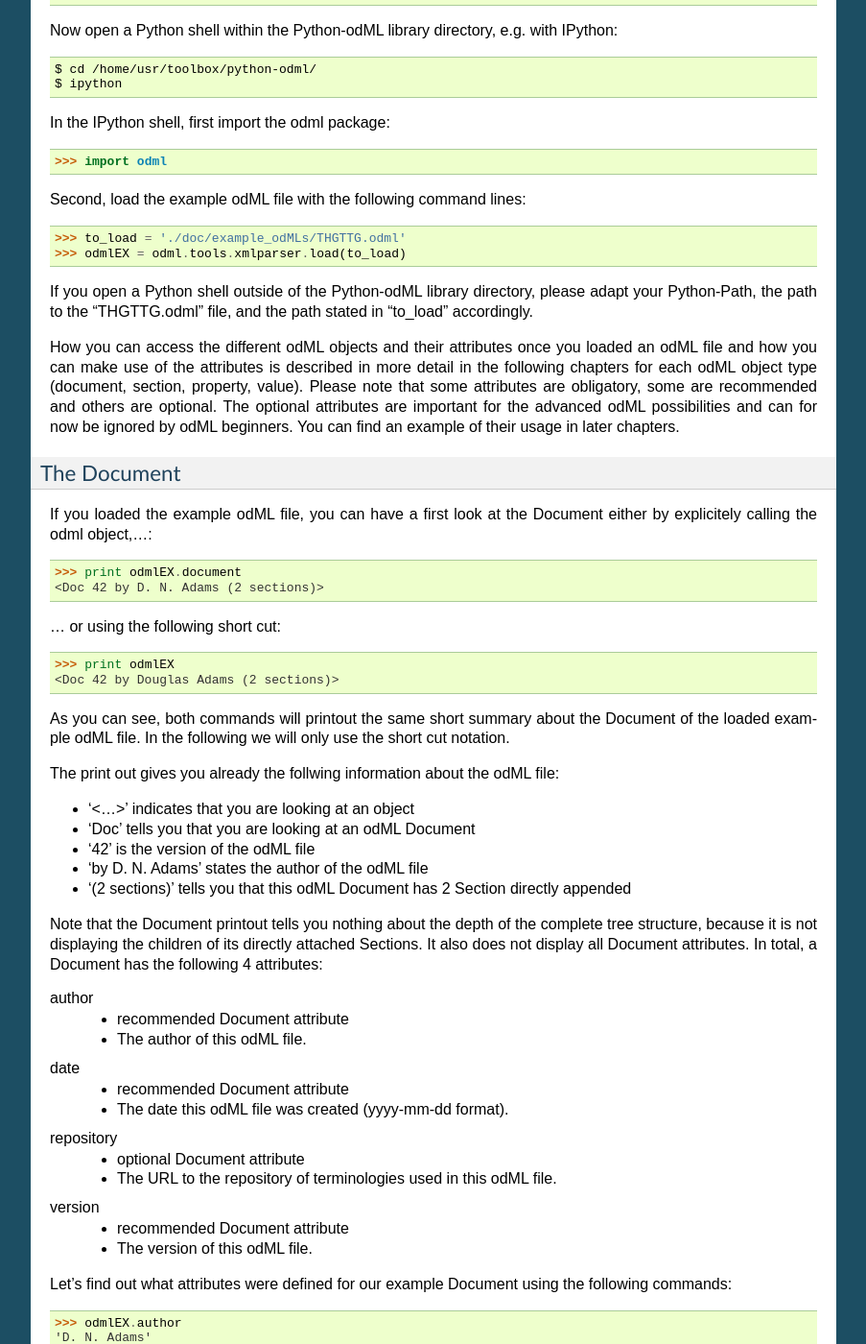
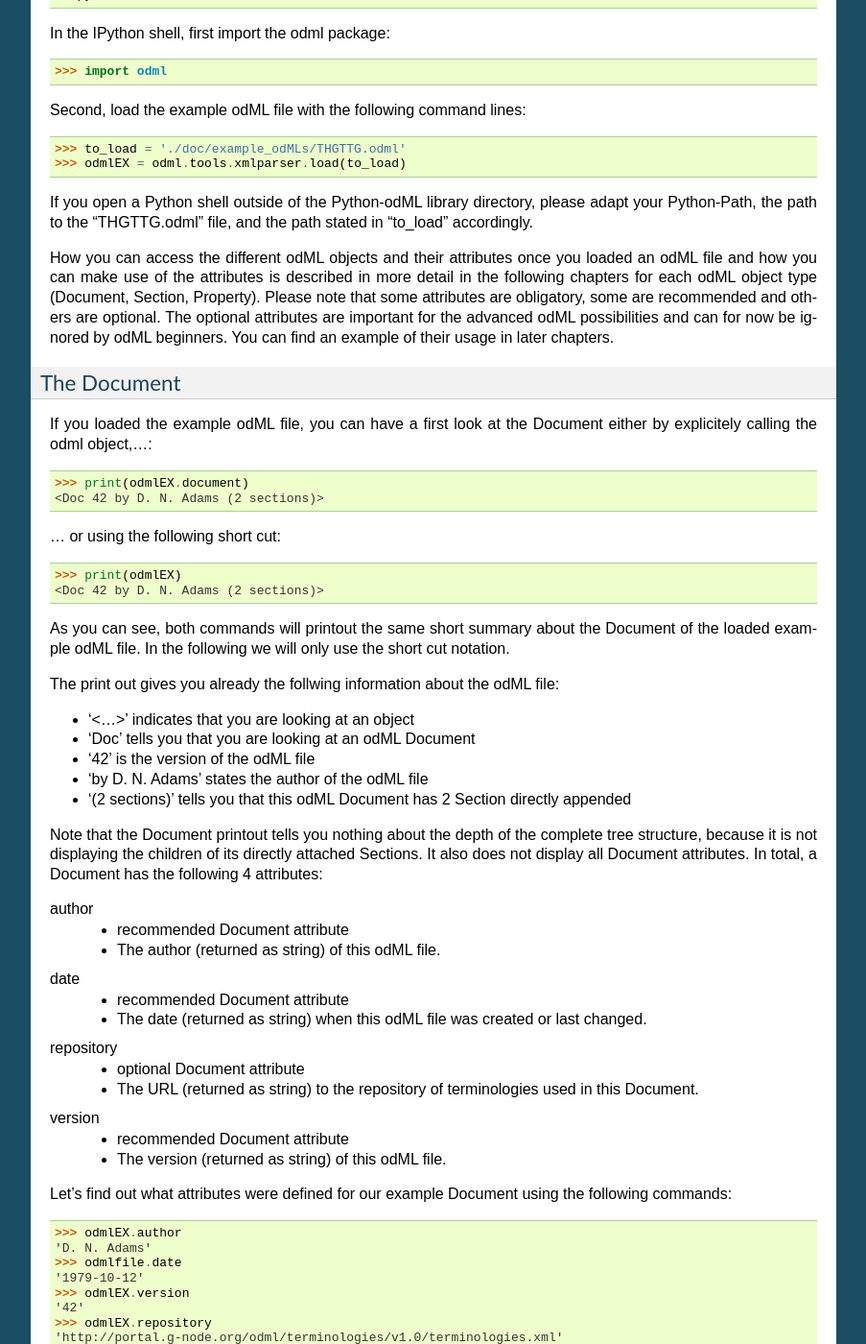
Before and after one commit to G-Node/python-odml, a Sphinx documentation site: the page built from doc/tutorial.rst, in a window 1280 px wide and 1400 px high, scrolled down 2666 px. Shown: the whole window at 96% size, without its empty margins (198-1101 px from the left). Built offline with Sphinx 7.4.7, drawn with Linux system fonts in a browser that asks for light colours; some of the changed lines change nothing that is shown; some of the changed text lies outside the part shown.

Commit message:
further modifications for updating the tutorial and documentation

```diff
--- a/doc/example_odMLs/thgttg.py
+++ b/doc/example_odMLs/thgttg.py
@@ -12,61 +12,65 @@
 import datetime
 
 
-odmlrepo = 'http://portal.g-node.org/odml/terminologies/v1.0/terminologies.xml'
+repo = 'http://portal.g-node.org/odml/terminologies/v1.0/terminologies.xml'
 
 # CREATE A DOCUMENT
-doc = odml.Document(author="D. N. Adams",
-                    date=datetime.date(1979, 10, 12),
-                    version=42)
-#                    repository=odmlrepo)
+doc = odml.Document(
+	author="D. N. Adams",
+    date=datetime.date(1979, 10, 12),
+    version=42,
+    repository=repo)
 
 # CREATE AND APPEND THE MAIN SECTIONs
-doc.append(odml.Section(name="TheCrew",
-                        definition="Information on the crew",
-                        type="crew"))
+doc.append(odml.Section(
+	name="TheCrew",
+	type="crew",
+    definition="Information on the crew"))
 
-doc.append(odml.Section(name="TheStarship",
-                        definition="Information on the crew",
-                        type="crew"))
+doc.append(odml.Section(
+	name="TheStarship",
+	type="crew",
+    definition="Information on the starship"))
 
 
 # SET NEW PARENT NODE
 parent = doc['TheCrew']
 
 # APPEND SUBSECTIONS
-parent.append(odml.Section(name="Arthur Philip Dent",
-                           type="crew/person",
-                           definition="Information on Arthur Dent"))
+parent.append(odml.Section(
+	name="Arthur Philip Dent",
+    type="crew/person",
+    definition="Information on Arthur Dent"))
 
-parent.append(odml.Section(name="Zaphod Beeblebrox",
-                           type="crew/person",
-                           definition="Information on Zaphod Beeblebrox"))
+parent.append(odml.Section(
+	name="Zaphod Beeblebrox",
+    type="crew/person",
+    definition="Information on Zaphod Beeblebrox"))
 
-parent.append(odml.Section(name="Tricia Marie McMillan",
-                           type="crew/person",
-                           definition="Information on Trillian Astra"))
+parent.append(odml.Section(
+	name="Tricia Marie McMillan",
+    type="crew/person",
+    definition="Information on Trillian Astra"))
 
-parent.append(odml.Section(name="Ford Prefect",
-                           type="crew/person",
-                           definition="Information on Ford Prefect"))
+parent.append(odml.Section(
+	name="Ford Prefect",
+    type="crew/person",
+    definition="Information on Ford Prefect"))
 
 
 # APPEND PROPERTIES WITH VALUES
-parent.append(odml.Property(name="NameCrewMembers",
-                            value=[odml.Value(data="Arthur Philip Dent",
-                                              dtype=odml.DType.person),
-                                   odml.Value(data="Zaphod Beeblebrox",
-                                              dtype=odml.DType.person),
-                                   odml.Value(data="Tricia Marie McMillan",
-                                              dtype=odml.DType.person),
-                                   odml.Value(data="Ford Prefect",
-                                              dtype=odml.DType.person)],
-                            definition="List of crew members names"))
+parent.append(odml.Property(
+	name="NameCrewMembers",
+    value=[odml.Value(data="Arthur Philip Dent", dtype=odml.DType.person),
+           odml.Value(data="Zaphod Beeblebrox", dtype=odml.DType.person),
+           odml.Value(data="Tricia Marie McMillan", dtype=odml.DType.person),
+           odml.Value(data="Ford Prefect", dtype=odml.DType.person)],
+    definition="List of crew members names"))
 
-parent.append(odml.Property(name="NoCrewMembers",
-                            value=odml.Value(data=4,
-                                             dtype=odml.DType.int),
-                            definition="Number of crew members"))
+parent.append(odml.Property(
+	name="NoCrewMembers",
+    value=odml.Value(data=4, dtype=odml.DType.int),
+    definition="Number of crew members"))
 
 
 # SET NEW PARENT NODE
@@ -75,30 +79,30 @@
 # APPEND SUBSECTIONS
 
 # APPEND PROPERTIES WITH VALUES
-parent.append(odml.Property(name="Species",
-                            value=odml.Value(data="Human",
-                                             dtype=odml.DType.string),
-                            definition="Species to which subject belongs to"))
+parent.append(odml.Property(
+	name="Species",
+    value=odml.Value(data="Human", dtype=odml.DType.string),
+    definition="Species to which subject belongs to"))
 
-parent.append(odml.Property(name="Nickname",
-                            value=odml.Value(data="The sandwich-maker",
-                                             dtype=odml.DType.string),
-                            definition="Nickname(s) of the subject"))
+parent.append(odml.Property(
+	name="Nickname",
+    value=odml.Value(data="The sandwich-maker", dtype=odml.DType.string),
+    definition="Nickname(s) of the subject"))
 
-parent.append(odml.Property(name="Occupation",
-                            value=odml.Value(data="-",
-                                             dtype=odml.DType.string),
-                            definition="Occupation of the subject"))
+parent.append(odml.Property(
+	name="Occupation",
+    value=odml.Value(data="-", dtype=odml.DType.string),
+    definition="Occupation of the subject"))
 
-parent.append(odml.Property(name="Gender",
-                            value=odml.Value(data="male",
-                                             dtype=odml.DType.string),
-                            definition="Sex of the subject"))
+parent.append(odml.Property(
+	name="Gender",
+    value=odml.Value(data="male", dtype=odml.DType.string),
+    definition="Sex of the subject"))
 
-parent.append(odml.Property(name="HomePlanet",
-                            value=odml.Value(data="Earth",
-                                             dtype=odml.DType.string),
-                            definition="Home planet of the subject"))
+parent.append(odml.Property(
+	name="HomePlanet",
+    value=odml.Value(data="Earth", dtype=odml.DType.string),
+    definition="Home planet of the subject"))
 
 
 # SET NEW PARENT NODE
@@ -107,31 +111,32 @@
 # APPEND SUBSECTIONS
 
 # APPEND PROPERTIES WITH VALUES
-parent.append(odml.Property(name="Species",
-                            value=odml.Value(data="Betelgeusian",
-                                             dtype=odml.DType.string),
-                            definition="Species to which subject belongs to"))
+parent.append(odml.Property(
+	name="Species",
+    value=odml.Value(data="Betelgeusian", dtype=odml.DType.string),
+    definition="Species to which subject belongs to"))
 
-parent.append(odml.Property(name="Nickname",
-                            value=odml.Value(data="-",
-                                             dtype=odml.DType.string),
-                            definition="Nickname(s) of the subject"))
+parent.append(odml.Property(
+	name="Nickname",
+    value=odml.Value(data="-", dtype=odml.DType.string),
+    definition="Nickname(s) of the subject"))
 
-parent.append(odml.Property(name="Occupation",
-                            value=odml.Value(data="Ex-Galactic President",
-                                             dtype=odml.DType.string),
-                            definition="Occupation of the subject"))
+parent.append(odml.Property(
+	name="Occupation",
+    value=odml.Value(data="Ex-Galactic President", dtype=odml.DType.string),
+    definition="Occupation of the subject"))
 
-parent.append(odml.Property(name="Gender",
-                            value=odml.Value(data="male",
-                                             dtype=odml.DType.string),
-                            definition="Sex of the subject"))
+parent.append(odml.Property(
+	name="Gender",
+    value=odml.Value(data="male", dtype=odml.DType.string),
+    definition="Sex of the subject"))
 
-parent.append(odml.Property(name="HomePlanet",
-                            value=odml.Value(data="A planet in the vicinity "
-                                                  "of Betelgeuse",
-                                             dtype=odml.DType.string),
-                            definition="Home planet of the subject"))
+parent.append(odml.Property(
+	name="HomePlanet",
+    value=odml.Value(
+		data="A planet in the vicinity of Betelgeuse",
+        dtype=odml.DType.string),
+    definition="Home planet of the subject"))
 
 
 # SET NEW PARENT NODE
@@ -140,30 +145,30 @@
 # APPEND SUBSECTIONS
 
 # APPEND PROPERTIES WITH VALUES
-parent.append(odml.Property(name="Species",
-                            value=odml.Value(data="Betelgeusian",
-                                             dtype=odml.DType.string),
-                            definition="Species to which subject belongs to"))
+parent.append(odml.Property(
+	name="Species",
+    value=odml.Value(data="Human", dtype=odml.DType.string),
+    definition="Species to which subject belongs to"))
 
-parent.append(odml.Property(name="Nickname",
-                            value=odml.Value(data="Trillian Astra",
-                                             dtype=odml.DType.string),
-                            definition="Nickname(s) of the subject"))
+parent.append(odml.Property(
+	name="Nickname",
+    value=odml.Value(data="Trillian Astra", dtype=odml.DType.string),
+    definition="Nickname(s) of the subject"))
 
-parent.append(odml.Property(name="Occupation",
-                            value=odml.Value(data="-",
-                                             dtype=odml.DType.string),
-                            definition="Occupation of the subject"))
+parent.append(odml.Property(
+	name="Occupation",
+    value=odml.Value(data="-", dtype=odml.DType.string),
+    definition="Occupation of the subject"))
 
-parent.append(odml.Property(name="Gender",
-                            value=odml.Value(data="female",
-                                             dtype=odml.DType.string),
-                            definition="Sex of the subject"))
+parent.append(odml.Property(
+	name="Gender",
+    value=odml.Value(data="female", dtype=odml.DType.string),
+    definition="Sex of the subject"))
 
-parent.append(odml.Property(name="HomePlanet",
-                            value=odml.Value(data="Earth",
-                                             dtype=odml.DType.string),
-                            definition="Home planet of the subject"))
+parent.append(odml.Property(
+	name="HomePlanet",
+    value=odml.Value(data="Earth", dtype=odml.DType.string),
+    definition="Home planet of the subject"))
 
 
 # SET NEW PARENT NODE
@@ -172,110 +177,146 @@
 # APPEND SUBSECTIONS
 
 # APPEND PROPERTIES WITH VALUES
-parent.append(odml.Property(name="Species",
-                            value=odml.Value(data="Betelgeusian",
-                                             dtype=odml.DType.string),
-                            definition="Species to which subject belongs to"))
+parent.append(odml.Property(
+	name="Species",
+    value=odml.Value(data="Betelgeusian", dtype=odml.DType.string),
+    definition="Species to which subject belongs to"))
 
-parent.append(odml.Property(name="Nickname",
-                            value=odml.Value(data="Ix",
-                                             dtype=odml.DType.string),
-                            definition="Nickname(s) of the subject"))
+parent.append(odml.Property(
+	name="Nickname",
+    value=odml.Value(data="Ix", dtype=odml.DType.string),
+    definition="Nickname(s) of the subject"))
 
-parent.append(odml.Property(name="Occupation",
-                            value=odml.Value(data="Researcher for the "
-                                                  "Hitchhiker's Guide to the "
-                                                  "Galaxy",
-                                             dtype=odml.DType.string),
-                            definition="Occupation of the subject"))
+parent.append(odml.Property(
+	name="Occupation",
+    value=odml.Value(data="Researcher/Reporter", dtype=odml.DType.string),
+    definition="Occupation of the subject"))
 
-parent.append(odml.Property(name="Gender",
-                            value=odml.Value(data="male",
-                                             dtype=odml.DType.string),
-                            definition="Sex of the subject"))
+parent.append(odml.Property(
+	name="Gender",
+    value=odml.Value(data="male", dtype=odml.DType.string),
+    definition="Sex of the subject"))
 
-parent.append(odml.Property(name="HomePlanet",
-                            value=odml.Value(data="A planet in the vicinity "
-                                                  "of Betelgeuse",
-                                             dtype=odml.DType.string),
-                            definition="Home planet of the subject"))
+parent.append(odml.Property(
+	name="HomePlanet",
+    value=odml.Value(
+		data="A planet in the vicinity of Betelgeuse",
+        dtype=odml.DType.string),
+    definition="Home planet of the subject"))
 
 # SET NEW PARENT NODE
 parent = doc['TheStarship']
 
 # APPEND SUBSECTIONS
-parent.append(odml.Section(name='Cybernetics',
-                           type="starship/cybernetics",
-                           definition="Information on cybernetics present on "
-                                      "the ship"))
+parent.append(odml.Section(
+	name='Cybernetics',
+    type="starship/cybernetics",
+    definition="Information on cybernetics present on the ship"))
 
 # APPEND PROPERTIES WITH VALUES
-parent.append(odml.Property(name="Name",
-                            value=odml.Value(data="Heart of Gold",
-                                             dtype=odml.DType.string),
-                            definition="Name of person/device"))
+parent.append(odml.Property(
+	name="Name",
+    value=odml.Value(data="Heart of Gold", dtype=odml.DType.string),
+    definition="Name of person/device"))
 
-parent.append(odml.Property(name="OwnerStatus",
-                            value=odml.Value(data="stolen",
-                                             dtype=odml.DType.string),
-                            definition="Owner status of device"))
+parent.append(odml.Property(
+	name="OwnerStatus",
+    value=odml.Value(data="stolen", dtype=odml.DType.string),
+    definition="Owner status of device"))
 
-parent.append(odml.Property(name="DriveType",
-                            value=odml.Value(data="Infinite Propability Drive",
-                                             dtype=odml.DType.string),
-                            definition="Type of drive"))
+parent.append(odml.Property(
+	name="DriveType",
+    value=odml.Value(
+		data="Infinite Propability Drive",
+		dtype=odml.DType.string),
+    definition="Type of drive"))
 
-parent.append(odml.Property(name="Technology",
-                            value=odml.Value(data="secret",
-                                             dtype=odml.DType.string),
-                            definition="Technology used to built device"))
+parent.append(odml.Property(
+	name="Technology",
+    value=odml.Value(data="secret", dtype=odml.DType.string),
+    definition="Technology used to built device"))
 
-parent.append(odml.Property(name="Length",
-                            value=odml.Value(data=150.00,
-                                             dtype=odml.DType.float,
-                                             unit='m'),
-                            definition="Length of device"))
+parent.append(odml.Property(
+	name="Length",
+    value=odml.Value(data=150.00, dtype=odml.DType.float, unit='m'),
+    definition="Length of device"))
 
-parent.append(odml.Property(name="Shape",
-                            value=odml.Value(data="various",
-                                             dtype=odml.DType.string),
-                            definition="Shape of device"))
+parent.append(odml.Property(
+	name="Shape",
+    value=odml.Value(data="various", dtype=odml.DType.string),
+    definition="Shape of device"))
 
-parent.append(odml.Property(name="FactoryPlanet",
-                            value=odml.Value(data="Damogran",
-                                             dtype=odml.DType.string),
-                            definition="Planet where device was constructed"))
+parent.append(odml.Property(
+	name="FactoryPlanet",
+    value=odml.Value(data="Damogran", dtype=odml.DType.string),
+    definition="Planet where device was constructed"))
 
 # SET NEW PARENT NODE
 parent = doc['TheStarship']['Cybernetics']
 
 # APPEND SUBSECTIONS
-parent.append(odml.Section(name='Marvin',
-                           type="starship/cybernetics",
-                           definition="Information on Marvin"))
+parent.append(odml.Section(
+	name='Marvin',
+    type="starship/cybernetics",
+    definition="Information on Marvin"))
 
-parent.append(odml.Section(name='Eddie',
-                           type="starship/cybernetics",
-                           definition="Information on Eddie"))
+parent.append(odml.Section(
+	name='Eddie',
+    type="starship/cybernetics",
+    definition="Information on Eddie"))
 
 # APPEND PROPERTIES WITH VALUES
-parent.append(odml.Property(name="RobotType",
-                            value=odml.Value(data="Genuine People "
-                                                  "Personalities",
-                                             dtype=odml.DType.string),
-                            definition="Type of robots"))
+parent.append(odml.Property(
+	name="NoOfCybernetics",
+    value=odml.Value(data=2, dtype=odml.DType.int),
+    definition="Number of cybernetic robots on the ship"))
 
-parent.append(odml.Property(name="Manufacturer",
-                            value=odml.Value(data="Sirius Cybernetics "
-                                                  "Corporation",
-                                             dtype=odml.DType.string),
-                            definition="Manufacturer of robots"))
+parent.append(odml.Property(
+	name="NamesOfCybernetics",
+    value=[odml.Value(data="Marvin", dtype=odml.DType.string),
+           odml.Value(data="Eddie", dtype=odml.DType.string)],
+    definition="Names of cybernetic robots on the ship"))
 
-parent.append(odml.Property(name="NoOfCybernetics",
-                            value=odml.Value(data=2,
-                                             dtype=odml.DType.int),
-                            definition="Number of cybernetic robots on the "
-                                       "ship"))
+
+# SET NEW PARENT NODE
+parent = doc['TheStarship']['Cybernetics']['Marvin']
+
+# APPEND SUBSECTIONS
+
+# APPEND PROPERTIES WIHT VALUES
+parent.append(odml.Property(
+	name="Type",
+    value=odml.Value(
+		data="Genuine People Personality",
+		dtype=odml.DType.string),
+    definition="Type of robot"))
+
+parent.append(odml.Property(
+	name="Manufacturer",
+    value=odml.Value(
+		data="Sirius Cybernetics Corporation",
+        dtype=odml.DType.string),
+    definition="Manufacturer of robots"))
+
+# SET NEW PARENT NODE
+parent = doc['TheStarship']['Cybernetics']['Eddie']
+
+# APPEND SUBSECTIONS
+
+# APPEND PROPERTIES WIHT VALUES
+parent.append(odml.Property(
+	name="Type",
+    value=odml.Value(
+		data="Genuine People Personality",
+        dtype=odml.DType.string),
+    definition="Type of robot"))
+
+parent.append(odml.Property(
+	name="Manufacturer",
+    value=odml.Value(
+		data="Sirius Cybernetics Corporation",
+        dtype=odml.DType.string),
+    definition="Manufacturer of robots"))
 
 save_to =os.path.join(os.getcwd(),"THGTTG.odml")
 odml.tools.xmlparser.XMLWriter(doc).write_file(save_to)
--- a/doc/tutorial.rst
+++ b/doc/tutorial.rst
@@ -133,7 +133,7 @@
 
 Before we start, it is important to know the basic structure of an odML
 file. Within an odML file metadata are grouped and stored in a
-hierarchical tree structure which consists of four different odML
+hierarchical tree structure which consists of three different odML
 objects.
 
 Document
@@ -149,11 +149,6 @@
 Property
 	- corresponds to (small) branches of the tree (groups values)
 	- *parent*: Section
-	- *children*: at least one Value
-
-Value
-	- corresponds to leaf of the tree (contains metadata)
-	- *parent*: Property
 	- *children*: no children
 
 Each of these odML objects has a certain set of attributes where the
@@ -198,8 +193,8 @@
 
 How you can access the different odML objects and their attributes once you
 loaded an odML file and how you can make use of the attributes is described in
-more detail in the following chapters for each odML object type (document,
-section, property, value). Please note that some attributes are obligatory,
+more detail in the following chapters for each odML object type (Document,
+Section, Property). Please note that some attributes are obligatory,
 some are recommended and others are optional. The optional attributes are
 important for the advanced odML possibilities and can for now be ignored by
 odML beginners. You can find an example of their usage in later chapters.
@@ -211,13 +206,13 @@
 If you loaded the example odML file, you can have a first look at the Document
 either by explicitely calling the odml object,...::
 
-	>>> print odmlEX.document
+	>>> print(odmlEX.document)
 	<Doc 42 by D. N. Adams (2 sections)>
 
 ... or using the following short cut::
 
-	>>> print odmlEX
-	<Doc 42 by Douglas Adams (2 sections)>
+	>>> print(odmlEX)
+	<Doc 42 by D. N. Adams (2 sections)>
 
 As you can see, both commands will printout the same short summary about the
 Document of the loaded example odML file. In the following we will only use the
@@ -239,19 +234,21 @@
 
 author
 	- recommended Document attribute
-	- The author of this odML file.
+	- The author (returned as string) of this odML file.
 
 date
 	- recommended Document attribute
-	- The date this odML file was created (yyyy-mm-dd format).
+	- The date (returned as string) when this odML file was created or last
+	  changed.
 
 repository
 	- optional Document attribute
-	- The URL to the repository of terminologies used in this odML file.
+	- The URL (returned as string) to the repository of terminologies used in
+	  this Document.
 
 version
 	- recommended Document attribute
-	- The version of this odML file.
+	- The version (returned as string) of this odML file.
 
 Let's find out what attributes were defined for our example Document using the
 following commands::
@@ -261,9 +258,9 @@
 	>>> odmlfile.date
 	'1979-10-12'
 	>>> odmlEX.version
-	42
+	'42'
 	>>> odmlEX.repository
-	xxxTODOxxx
+	'http://portal.g-node.org/odml/terminologies/v1.0/terminologies.xml'
 
 As you learned in the beginning, Sections can be attached to a Document, as the
 first hierarchy level of the odML file. Let's have a look which Sections were
@@ -617,7 +614,11 @@
 	'1979-10-12'
 
 Secondly, let us also add a 'repository' attribute.
-xxxTODOxxx
+For this, let us import the Python package os and extract the absolut path to
+our previously used example odML file::
+
+	>>> import os
+	>>> abspath_odmlEX = os.path.abspath(to_load)
 
 Finally, the "only" part still missing are the Sections of our Document.
 Let's change this!
```
